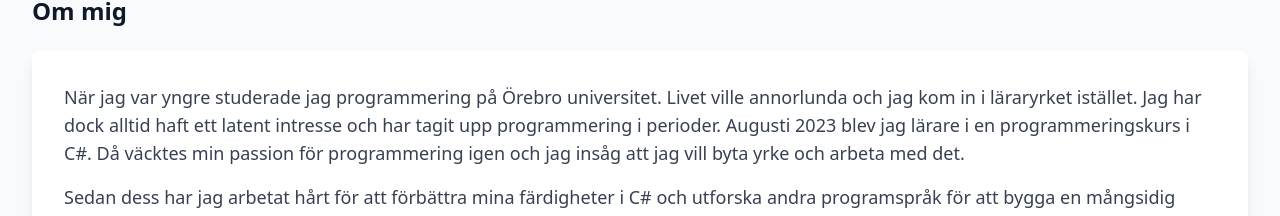
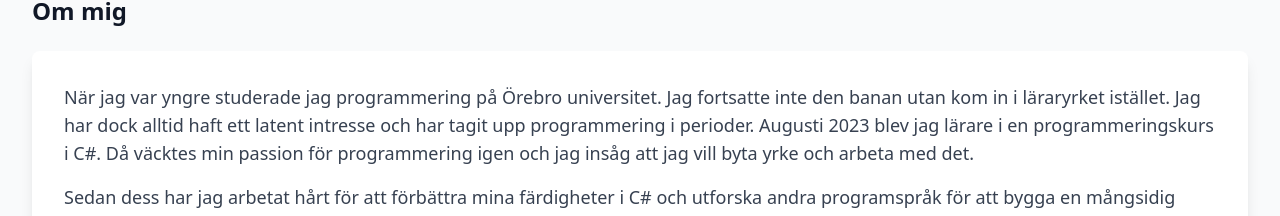
Before and after one commit to Badwolfpup/Portfolio-page, a React (Vite) app: page / in a window 1280 px wide. Shown: the part 503-719 px from the top of the page. Built offline with nearby package versions, Linux system fonts and the light colour scheme.

Commit message:
Update Home.tsx
.

```diff
--- a/src/pages/Home.tsx
+++ b/src/pages/Home.tsx
@@ -56,7 +56,7 @@ const Home = () => {
         <h2 className="text-2xl font-bold text-gray-900 mb-6">Om mig</h2>
         <div className="bg-white shadow-lg rounded-lg p-8">
           <p className="text-lg text-gray-700 mb-4">
-            När jag var yngre studerade jag programmering på Örebro universitet. Livet ville annorlunda och jag kom in i läraryrket istället. Jag har dock alltid haft ett latent intresse och har tagit upp programmering i perioder.
+            När jag var yngre studerade jag programmering på Örebro universitet. Jag fortsatte inte den banan utan kom in i läraryrket istället. Jag har dock alltid haft ett latent intresse och har tagit upp programmering i perioder.
             Augusti 2023 blev jag lärare i en programmeringskurs i C#. Då väcktes min passion för programmering igen och jag insåg att jag vill byta yrke och arbeta med det.
           </p>
           <p className="text-lg text-gray-700 mb-4">
```
